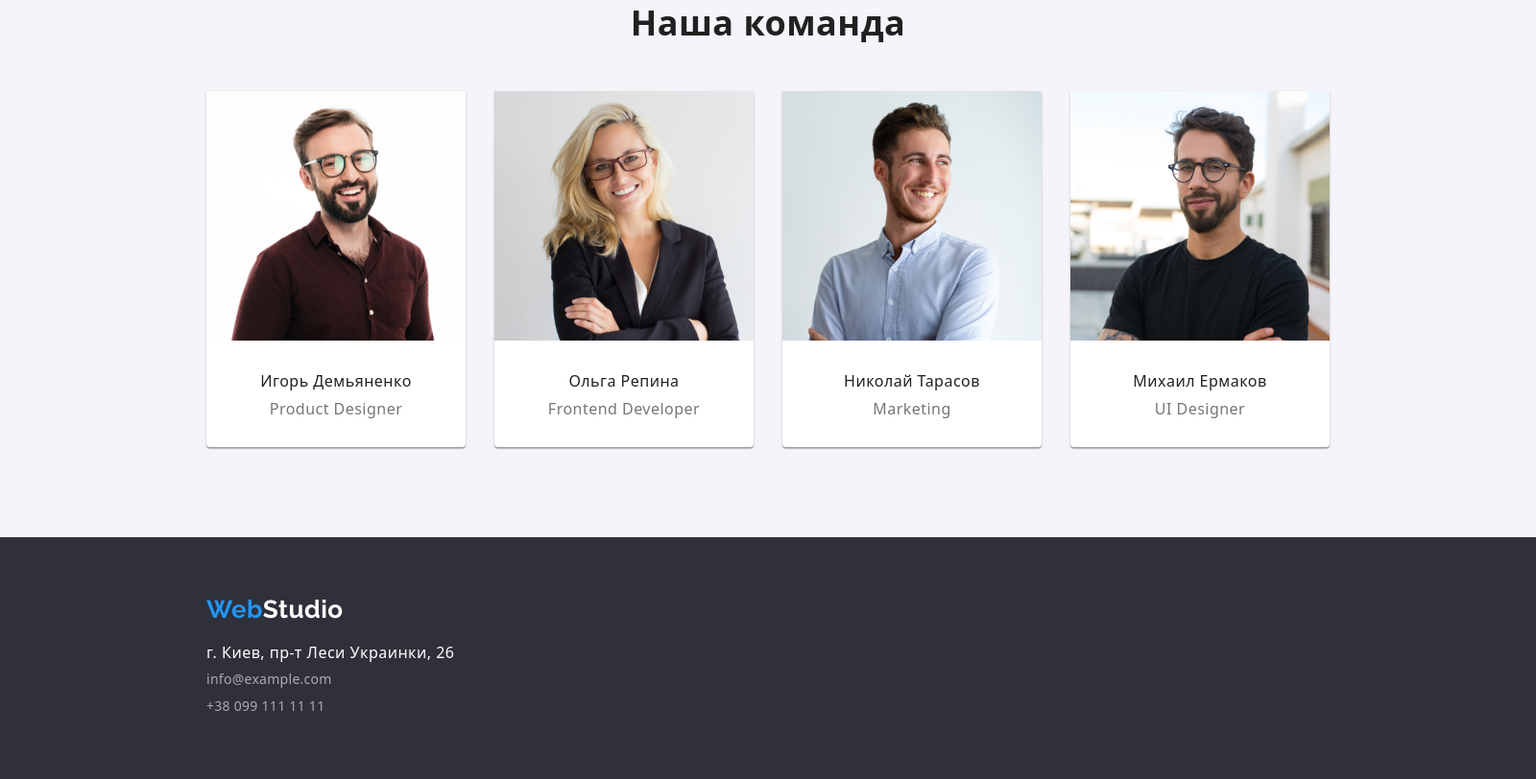
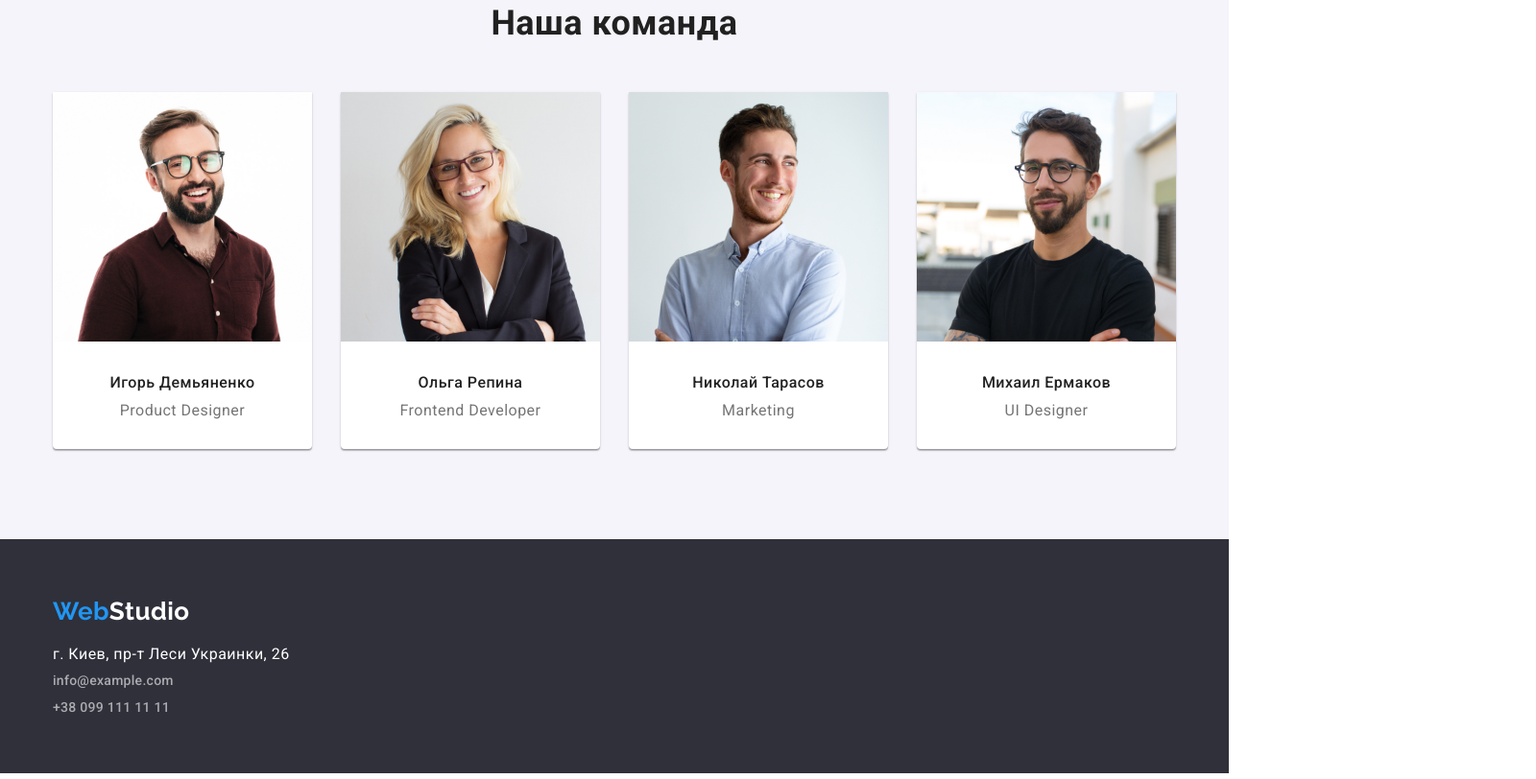
Before and after one commit to mykytastrybul/goit-markup-hw-03, a plain HTML site: page index.html in a window 1280 px wide. Shown: the part 1637-2449 px from the top of the page at 96% size, 1600 px wide, since content can reach past the window. Drawn offline with Linux system fonts and the light colour scheme.

Commit message:
Часть правок

```diff
--- a/css/styles.css
+++ b/css/styles.css
@@ -76,10 +76,8 @@ ul {
     text-decoration: none;
 }
 .address-bar{
-    width: 1600px;
-    height: 252px;
+    max-width: 1600px;
     background-color: var(--background-color);
-    padding-left: 215px;
     padding-top: 60px;
     padding-bottom: 60px;
 }
@@ -98,7 +96,7 @@ ul {
 .contact{
     font-weight: 500;
     font-size: 14px;
-    line-height: 1,14;
+    line-height: 1.14;
     letter-spacing: 0.02em;
 }
 .contact{
@@ -280,7 +278,8 @@ ul {
     background-color: var(--background-color);
     max-width: 1600px;
     text-align: center;
-    padding: 200px;
+    padding-top: 200px;
+    padding-bottom: 200px;
     margin-left: auto;
     margin-right: auto;
 }
@@ -306,7 +305,7 @@ ul {
     /* margin-top: 94px; */
     /* padding-top: 94px;
     padding-bottom: 94px; */
-    width: 1600px;
+    max-width: 1600px;
     margin-left: auto;
     margin-right: auto;
 }
--- a/index.html
+++ b/index.html
@@ -4,9 +4,9 @@
   <meta charset="utf-8" />
   <meta name="viewport" content="width=device-width, initial-scale=1.0" />
   <title>Студия</title>
+  <link rel="stylesheet" href="css/modern-normalize.css"/>
   <link href="https://fonts.googleapis.com/css2?family=Raleway:wght@700&family=Roboto:wght@400;500;700;900&display=swap" rel="stylesheet">
   <link rel="stylesheet" href="css/styles.css"/>
-  <link rel="stylesheet" href="css/modern-normalize.css"/>
 </head>
 <body>
 <header>
```
Also changed, not shown: portfolio.html (+1 -1 lines).
